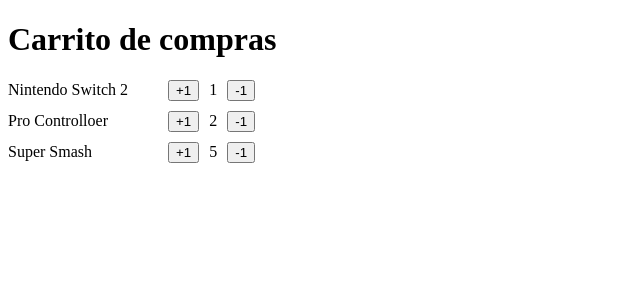
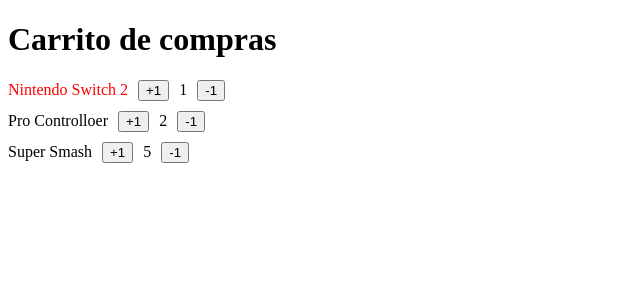
Before and after one commit to Mafius19/react-bootcamp, a React (Vite) app in the folder 02-first-steps/: page / in a window 1280 px wide. Shown: the top 300 px of the page, without its empty margins (0-640 px from the left). Built offline with nearby package versions, Linux system fonts and the light colour scheme.

Commit message:
Seccion 4 - Archivos de CSS

```diff
--- /dev/null
+++ b/02-first-steps/src/shopping-cart/ItemCounter.css
@@ -0,0 +1,9 @@
+.item-row {
+  display: flex;
+  align-items: center;
+  gap: 10px;
+  margin-top: 10px;
+}
+.item-text {
+  width: 150px,
+}
--- /dev/null
+++ b/02-first-steps/src/shopping-cart/ItemCounter.module.css
@@ -0,0 +1,13 @@
+.itemRow {
+  display: flex;
+  align-items: center;
+  gap: 10px;
+  margin-top: 10px;
+}
+.item-text {
+  width: 150px,
+}
+
+.red{
+  color: red;
+}
--- a/02-first-steps/src/shopping-cart/ItemCounter.tsx
+++ b/02-first-steps/src/shopping-cart/ItemCounter.tsx
@@ -1,5 +1,6 @@
 import { useState } from "react";
-
+// import './ItemCounter.css'
+import styles from './ItemCounter.module.css';
 interface Props {
   name: string;
   quantity?: number
@@ -18,15 +19,17 @@
     setCount(count - 1)
   }
     return (
-        <section
-          style={{
-            display: 'flex',
-            alignItems: 'center',
-            gap: 10,
-            marginTop: 10
-          }}>
-            <span style={{
-              width: 150
+        <section className={styles.itemRow}
+          // style={{
+          //   display: 'flex',
+          //   alignItems: 'center',
+          //   gap: 10,
+          //   marginTop: 10
+          // }}
+          >
+            <span className={styles['item-tex']}
+            style={{
+              color: count === 1 ? 'red': 'black'
             }}
             >{name}</span>
             <button
```
